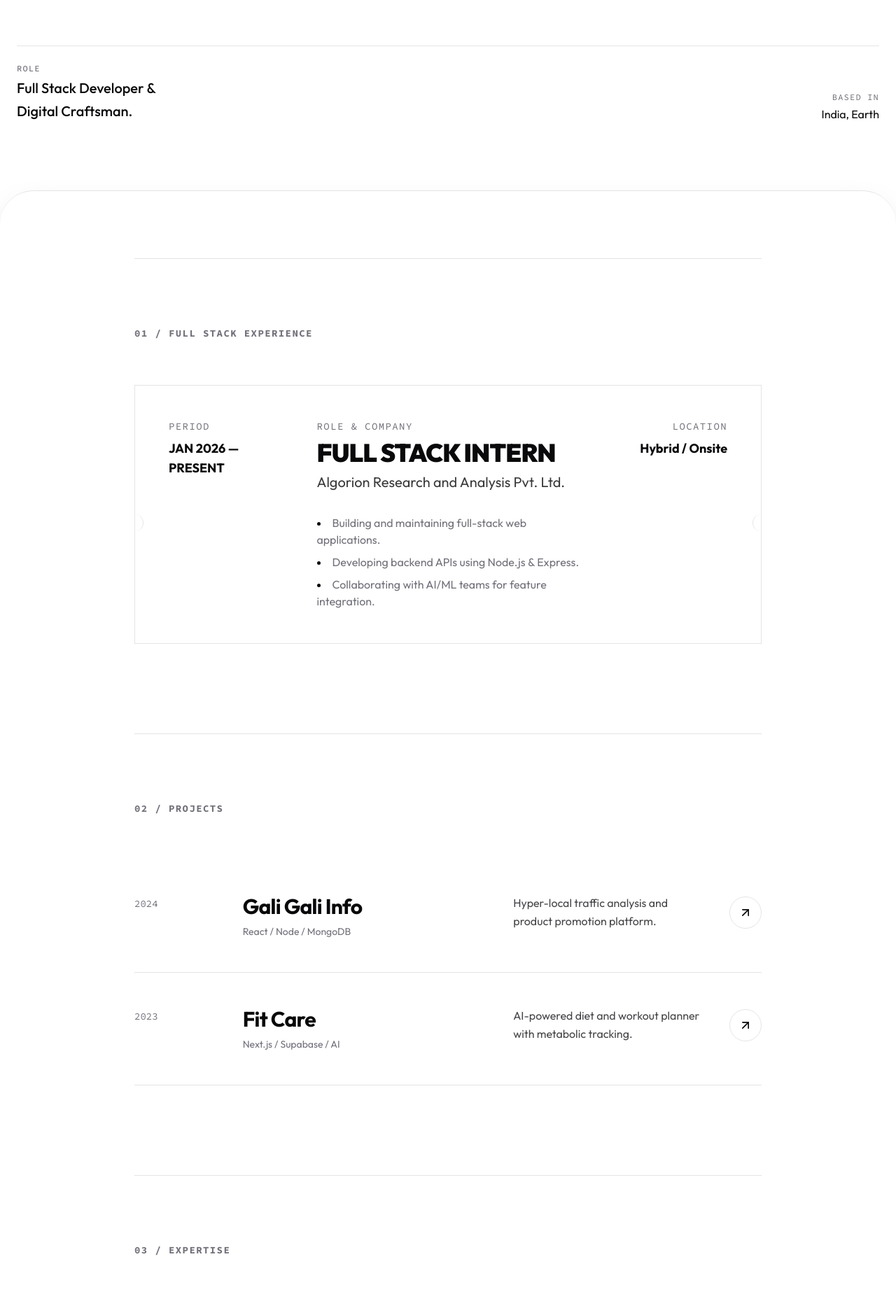
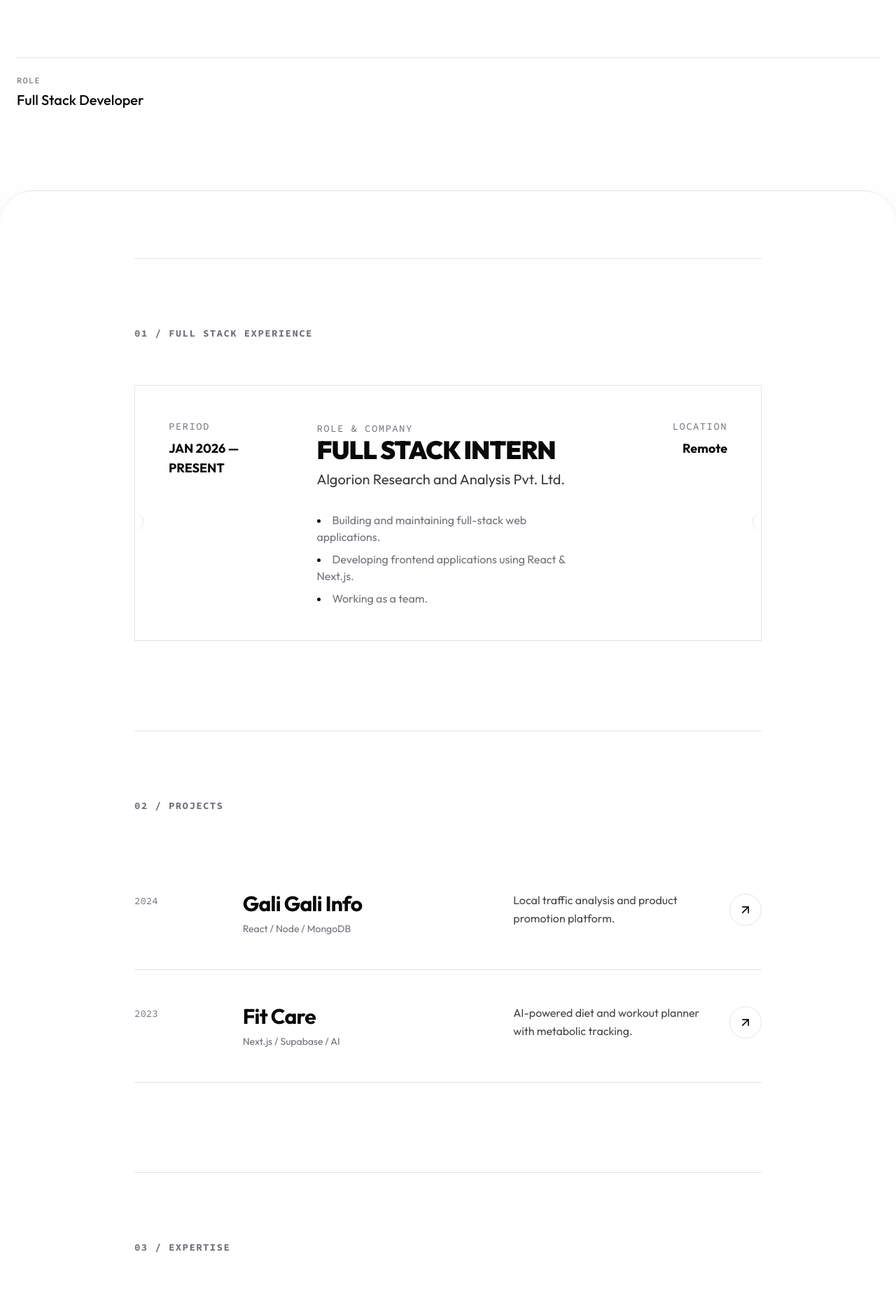
Before and after one commit to kirtanpatel01/kjpatel, a Next.js app: page / in a window 1280 px wide. Shown: the part 480-2349 px from the top of the page at 70% size. Built offline with nearby package versions, Linux system fonts and the light colour scheme.

Commit message:
small improvements

```diff
--- a/components/contact.tsx
+++ b/components/contact.tsx
@@ -65,13 +65,6 @@ export default function Contact() {
                     <a href="https://x.com/_k_j_patel_" target="_blank" rel="noopener noreferrer" className="text-lg font-medium hover:underline underline-offset-4 decoration-1">Twitter</a>
                  </div>
               </div>
-
-              <div className="pt-8 border-t border-border/50">
-                 <p className="text-sm text-muted-foreground">
-                   Based in Vadodara, India<br/>
-                   &copy; {new Date().getFullYear()} KJ_Patel.
-                 </p>
-              </div>
            </div>
         </div>
 
--- a/components/experience.tsx
+++ b/components/experience.tsx
@@ -47,21 +47,21 @@ export default function Experience() {
             <span className="text-lg font-bold">JAN 2026 — PRESENT</span>
           </div>
 
-            <div className="lg:col-span-6">
-               <span className="font-mono text-sm tracking-widest text-muted-foreground block mb-2">ROLE & COMPANY</span>
-               <h3 className="text-3xl sm:text-4xl font-black uppercase mb-2">Full Stack Intern</h3>
+          <div className="lg:col-span-6 space-y-2">
+            <span className="font-mono text-sm tracking-widest text-muted-foreground">ROLE & COMPANY</span>
+            <h3 className="text-3xl sm:text-4xl font-black uppercase">Full Stack Intern</h3>
             <p className="text-xl text-foreground/80">Algorion Research and Analysis Pvt. Ltd.</p>
 
             <ul className="mt-8 space-y-2 list-disc list-inside text-muted-foreground marker:text-foreground">
               <li>Building and maintaining full-stack web applications.</li>
-                  <li>Developing backend APIs using Node.js & Express.</li>
-                  <li>Collaborating with AI/ML teams for feature integration.</li>
+              <li>Developing frontend applications using React & Next.js.</li>
+              <li>Working as a team.</li>
             </ul>
           </div>
 
           <div className="lg:col-span-3 lg:text-right">
             <span className="font-mono text-sm tracking-widest text-muted-foreground block mb-2">LOCATION</span>
-                <span className="text-lg font-bold">Hybrid / Onsite</span>
+            <span className="text-lg font-bold">Remote</span>
           </div>
         </div>
       </div>
--- a/components/footer.tsx
+++ b/components/footer.tsx
@@ -12,7 +12,7 @@ export default function Footer() {
       <div className="flex gap-4">
          <span>© {new Date().getFullYear()} KJ_Patel</span>
          <span>•</span>
-         <span>Vadodara, IN</span>
+         <span>Vadodara, Gujaratt, IN</span>
       </div>
 
       <button
--- a/components/hero.tsx
+++ b/components/hero.tsx
@@ -59,14 +59,14 @@ export default function Hero() {
         >
             <div className="text-lg sm:text-xl font-medium leading-relaxed max-w-sm">
                <span className="block text-muted-foreground mb-1 text-xs uppercase tracking-widest font-mono">Role</span>
-               Full Stack Developer &<br />
-               Digital Craftsman.
+               Full Stack Developer
+               {/* Digital Craftsman. */}
             </div>
 
-            <div className="text-right mt-8 sm:mt-0">
+            {/* <div className="text-right mt-8 sm:mt-0">
                <span className="block text-muted-foreground mb-1 text-xs uppercase tracking-widest font-mono">Based In</span>
                India, Earth
-            </div>
+            </div> */}
         </motion.div>
       </div>
     </motion.section>
--- a/components/projects.tsx
+++ b/components/projects.tsx
@@ -78,15 +78,13 @@ export default function Projects() {
   const projects = [
     {
       title: "Gali Gali Info",
-      category: "Commerce",
-      description: "Hyper-local traffic analysis and product promotion platform.",
+      description: "Local traffic analysis and product promotion platform.",
       tech: "React / Node / MongoDB",
       link: "https://galigaliinfo.vercel.app/",
       year: "2024"
     },
     {
       title: "Fit Care",
-      category: "Health",
       description: "AI-powered diet and workout planner with metabolic tracking.",
       tech: "Next.js / Supabase / AI",
       link: "https://fitcare-alpha.vercel.app/",
--- a/components/skills.tsx
+++ b/components/skills.tsx
@@ -2,7 +2,13 @@
 
 export default function Skills() {
   const skills = [
-    "REACT", "NEXT.JS", "TYPESCRIPT", "NODE.JS", "TAILWIND", "SUPABASE", "MONGODB", "DESIGN ENGINEERING"
+    "REACT.JS",
+    "NEXT.JS",
+    "TYPESCRIPT",
+    "EXPRESS.JS",
+    "TAILWIND CSS",
+    "SUPABASE",
+    "MONGODB",
   ];
 
   // Duplicating for seamless loop
```
Lines whose indentation alone changed are shown as unchanged.
